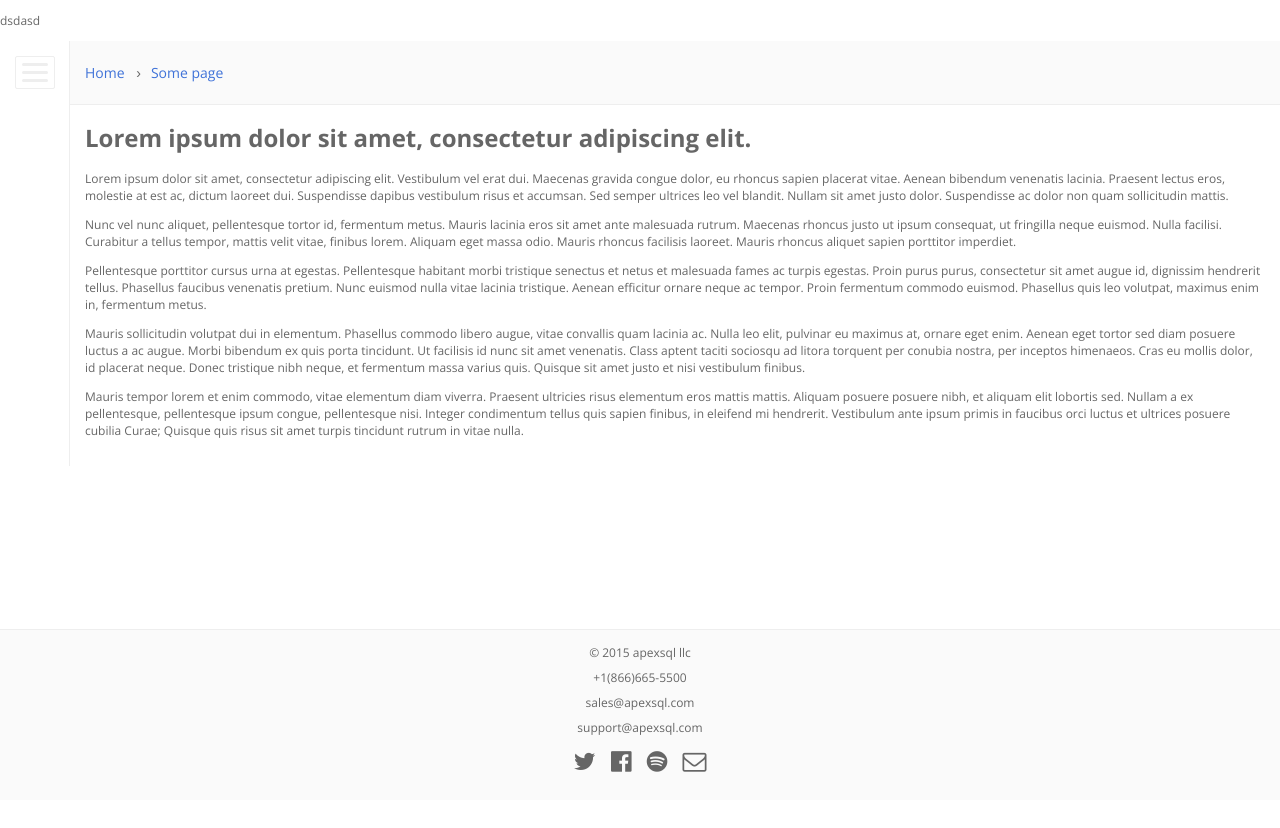
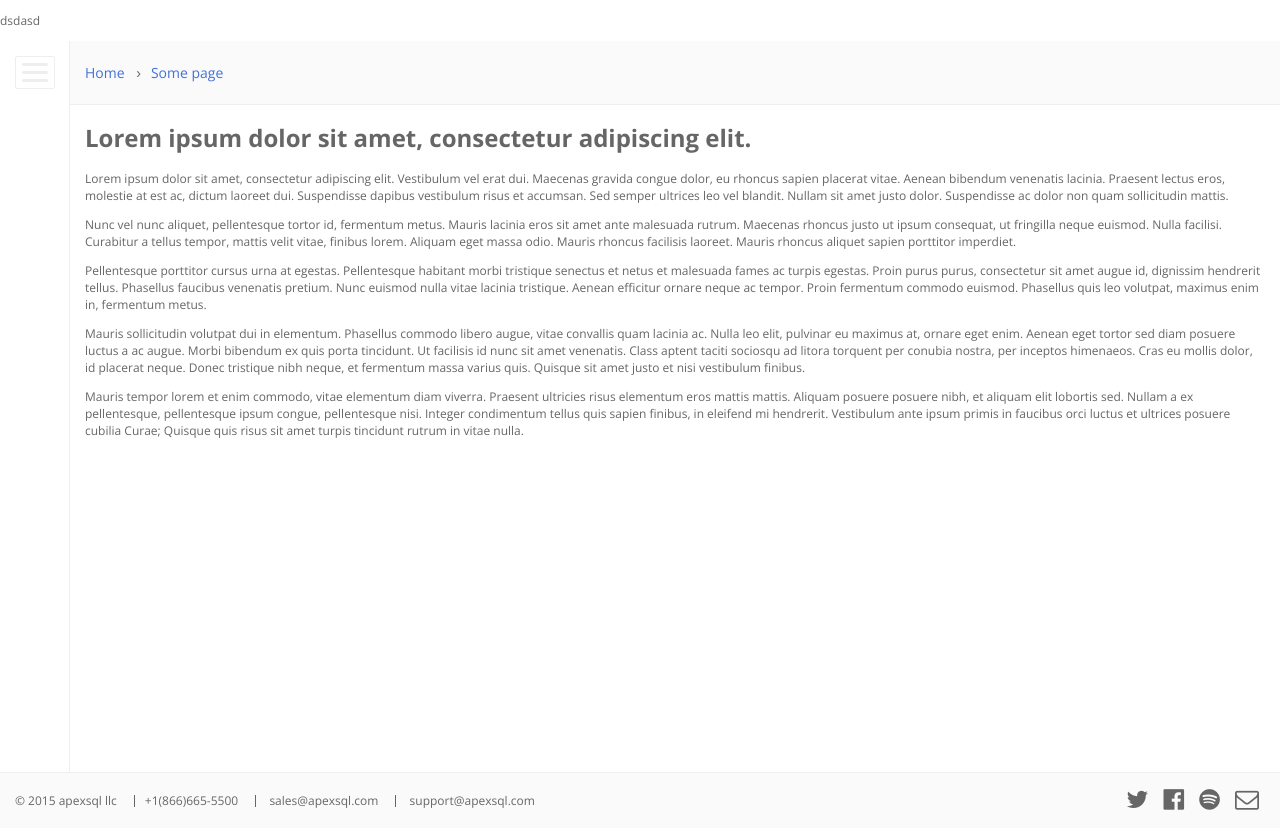
Before and after one commit to potato4ka/apex, a plain HTML site: page apex/home_view_new.html in a window 1280 px wide. Before the commit the page ends 800 px from the top, so only its background shows below. Drawn offline with nearby package versions, Linux system fonts and the light colour scheme.

Commit message:
aside styles

```diff
--- a/apex/content/css/main.css
+++ b/apex/content/css/main.css
@@ -48,8 +48,6 @@ a {
     -moz-transition: all 0.5s ease;
     transition: all 0.5s ease;
     margin-left: -100%;
-    padding-bottom: 9999px;
-    margin-bottom: -9999px;
 }
 .aside:after {
     content: '';
@@ -234,4 +232,35 @@ a {
     .breadcrumb {
         padding: 22px 15px;
     }
+    .contact-info {
+        float: left;
+    }
+    .contact-info li {
+        display: inline-block;
+        padding-left: 10px;
+    }
+    .contact-info li:before {
+        content: '';
+        width: 1px;
+        height: 12px;
+        display: inline-block;
+        margin: 3px 10px 0 0;
+        vertical-align: top;
+        background: #666;
+    }
+    .contact-info li:first-child {
+        padding-left: 0;
+    }
+    .contact-info li:first-child:before {
+        display: none;
+    }
+    .footer-social {
+        float: right;
+    }
+    .footer-wrapper {
+        padding: 15px;
+    }
+    .footer-social li {
+        padding-top: 0;
+    }
 }
--- a/apex/content/js/main.js
+++ b/apex/content/js/main.js
@@ -3,5 +3,5 @@ $(function () {
         $(".container").toggleClass("opened");
         e.preventDefault()
     });
-
+    $('.aside').height($('.main-wrapper').height() - $('.header').height());
 });
```
